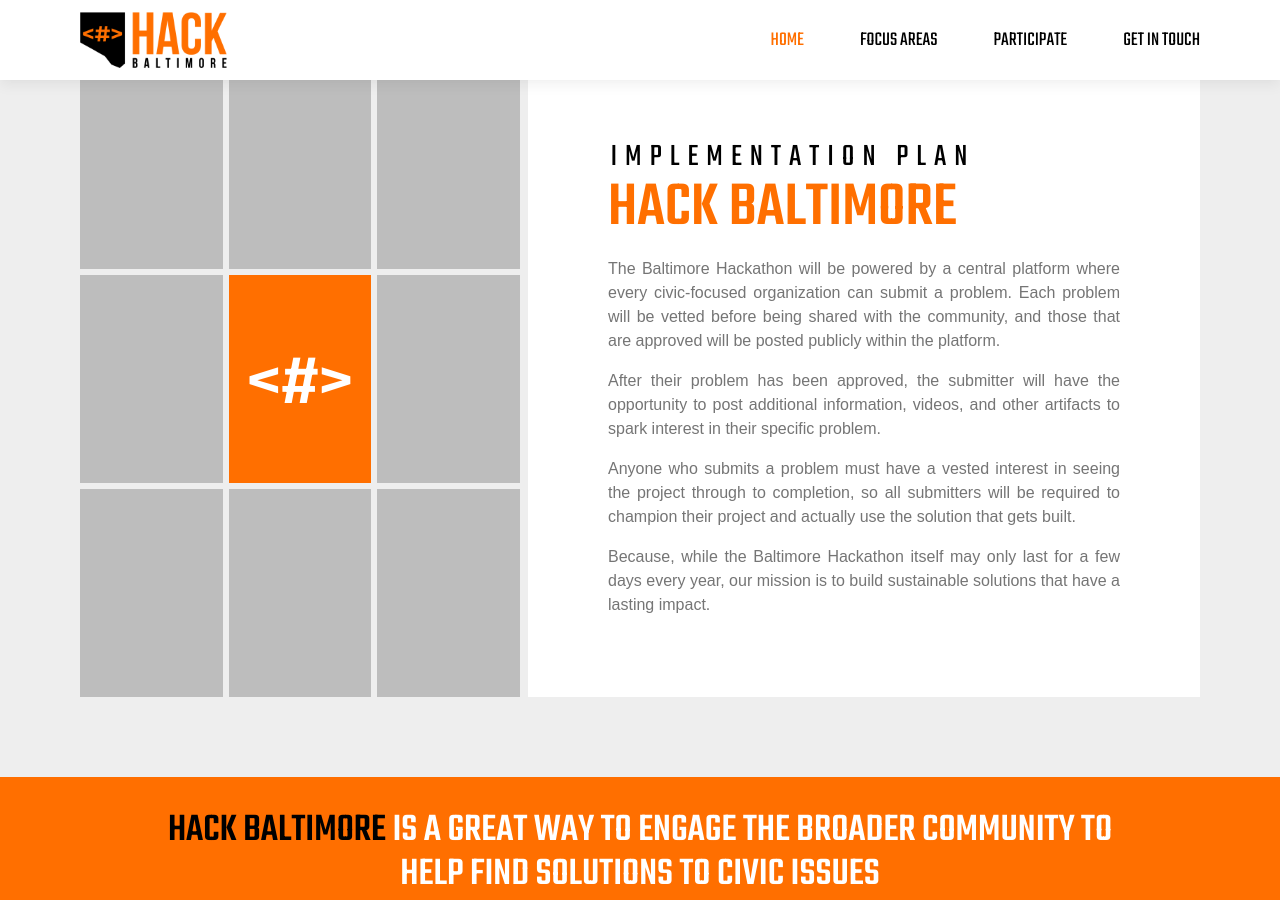
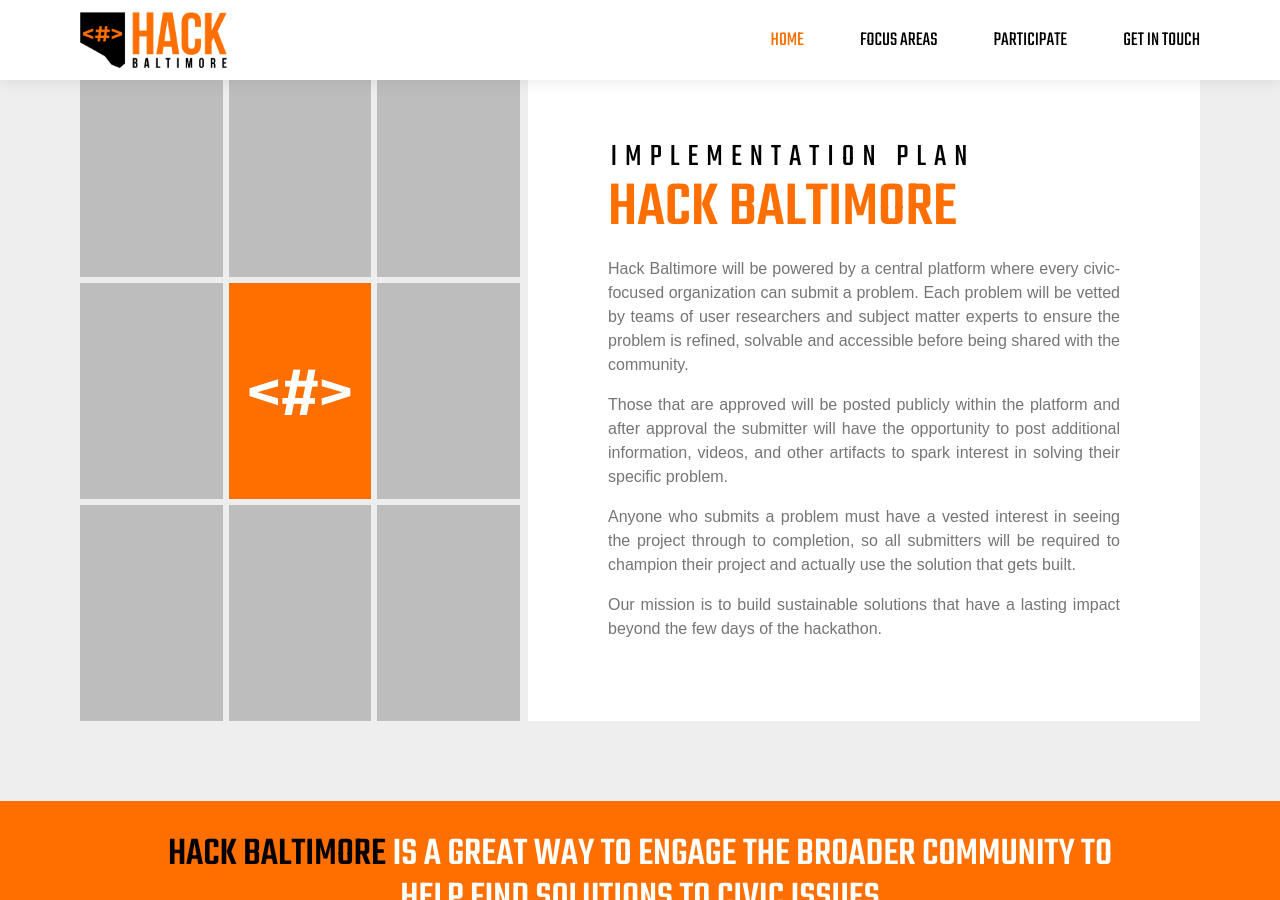
Before and after one commit to BaltimoreCity/HackBaltimore, a Jekyll site: the page built from index.html, in a window 1280 px wide and 900 px high, scrolled down 3159 px. Built offline with Jekyll 4.4.1, drawn with Linux system fonts in a browser that asks for light colours; some web fonts are replaced.

Commit message:
Changes from Issue 20

```diff
--- a/index.html
+++ b/index.html
@@ -253,10 +253,10 @@
     <div class="plan__content content">
       <h2 class="h2__headline">Implementation plan</h2>
       <h3 class="h3__headline">Hack Baltimore</h3>
-      <p class="p__text">The Baltimore Hackathon will be powered by a central platform where every civic-focused organization can submit a problem. Each problem will be vetted before being shared with the community, and those that are approved will be posted publicly within the platform.</p>
-      <p class="p__text">After their problem has been approved, the submitter will have the opportunity to post additional information, videos, and other artifacts to spark interest in their specific problem.</p>
-      <p class="p__text">Anyone who submits a problem must have a vested interest in seeing the project through to completion, so all submitters will be required to champion their project and actually use the solution that gets built. </p>
-      <p class="p__text">Because, while the Baltimore Hackathon itself may only last for a few days every year, our mission is to build sustainable solutions that have a lasting impact.</p>
+      <p class="p__text">Hack Baltimore will be powered by a central platform where every civic-focused organization can submit a problem. Each problem will be vetted by teams of user researchers and subject matter experts to ensure the problem is refined, solvable and accessible before being shared with the community.</p>
+      <p class="p__text">Those that are approved will be posted publicly within the platform and after approval the submitter will have the opportunity to post additional information, videos, and other artifacts to spark interest in solving their specific problem.</p>
+      <p class="p__text">Anyone who submits a problem must have a vested interest in seeing the project through to completion, so all submitters will be required to champion their project and actually use the solution that gets built.</p>
+      <p class="p__text">Our mission is to build sustainable solutions that have a lasting impact beyond the few days of the hackathon.</p>
     </div>
   </div>
 </section>
```
